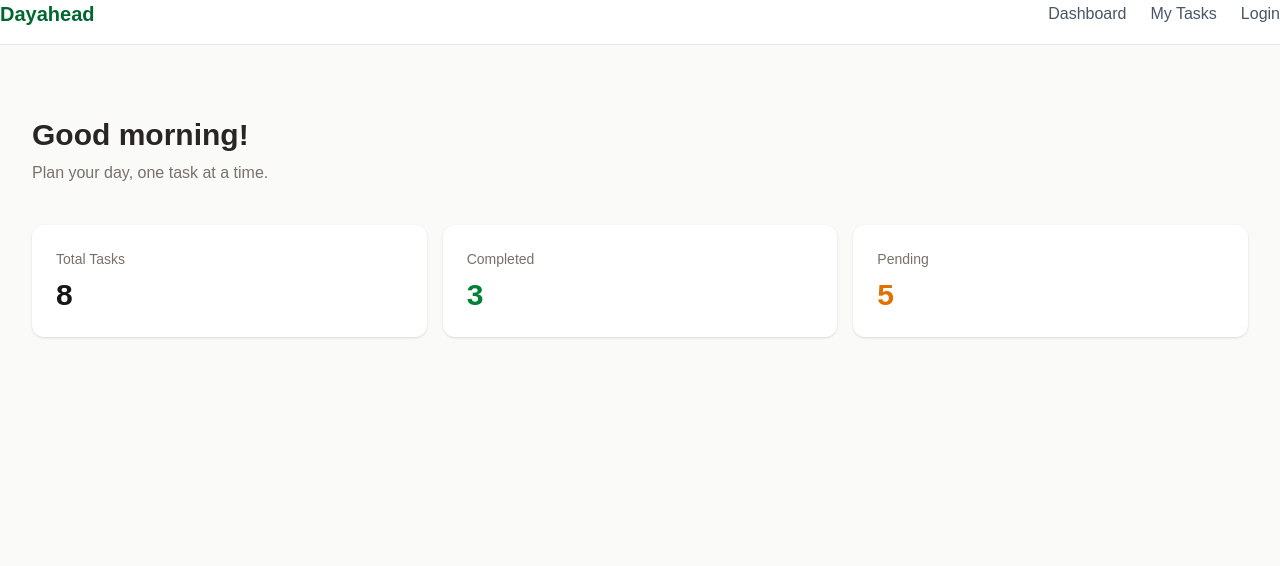
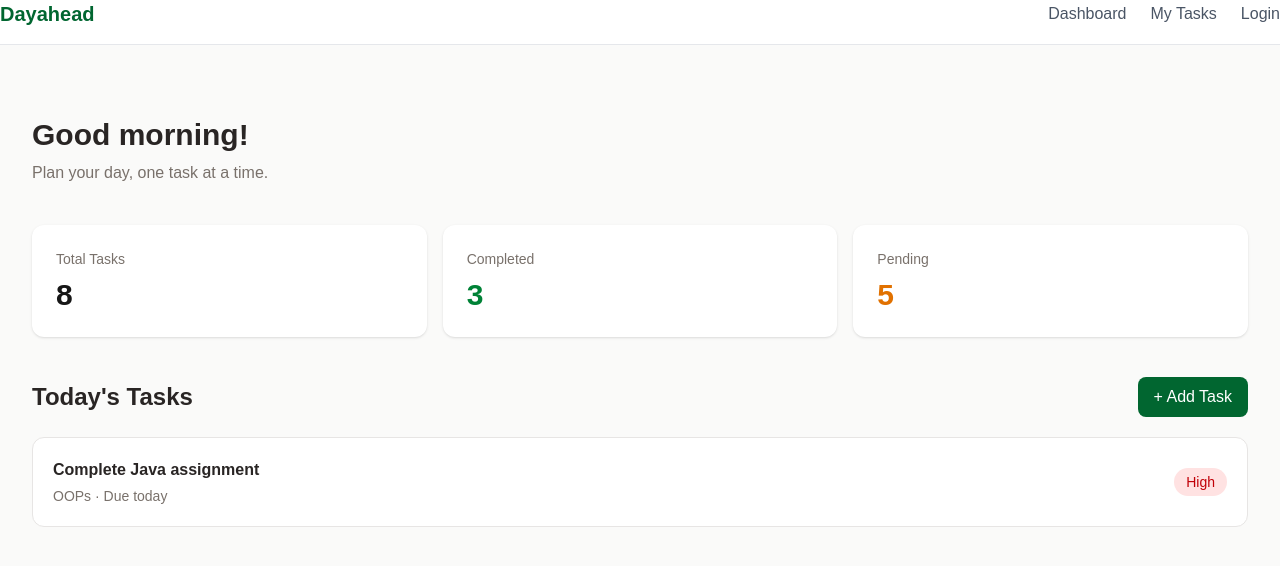
Before and after one commit to thushara-bajimar/Dayahead, a Next.js app: page / in a window 1280 px wide. Shown: the top 566 px of the page. Built offline with nearby package versions, Linux system fonts and the light colour scheme.

Commit message:
Add and Display tasks

```diff
--- a/app/page.js
+++ b/app/page.js
@@ -38,6 +38,33 @@ export default function Home() {
             <h2 className="mt-2 text-3xl font-bold text-amber-600">5</h2>
           </div>
         </section>
+        <section className="mt-10">
+          <div className="mb-5 flex items-center justify-between">
+            <h2 className="text-2xl font-bold text-stone-800">
+              Today's Tasks
+            </h2>
+
+            <button className="rounded-lg bg-green-800 px-4 py-2 text-white">
+              + Add Task
+            </button>
+          </div>
+          <div className="rounded-xl border border-stone-200 bg-white p-5">
+            <div className="flex items-center justify-between">
+              <div>
+                <h3 className="font-semibold text-stone-800">
+                  Complete Java assignment
+                </h3>
+                <p className="mt-1 text-sm text-stone-500">
+                  OOPs · Due today
+                </p>
+              </div>
+
+              <span className="rounded-full bg-red-100 px-3 py-1 text-sm text-red-700">
+                High
+              </span>
+            </div>
+          </div>
+        </section>
       </main>
     </>
   );
```
